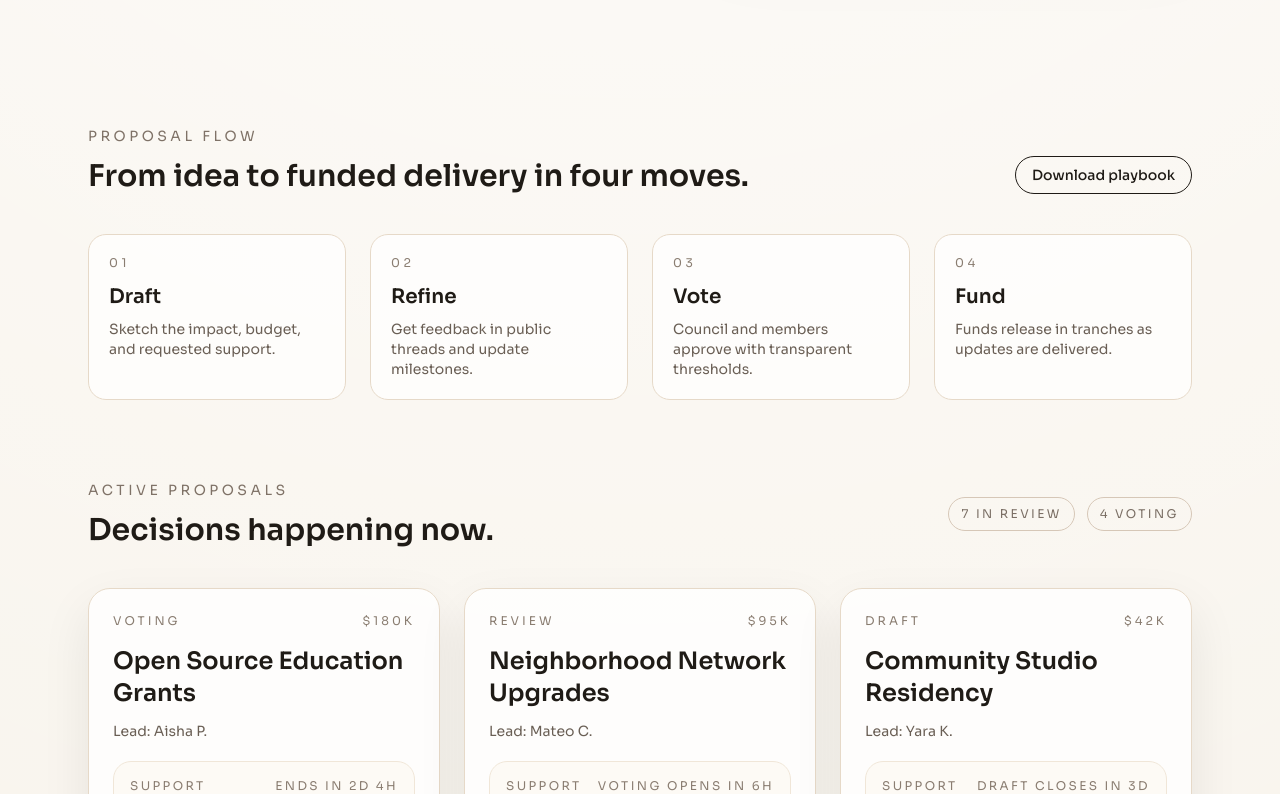
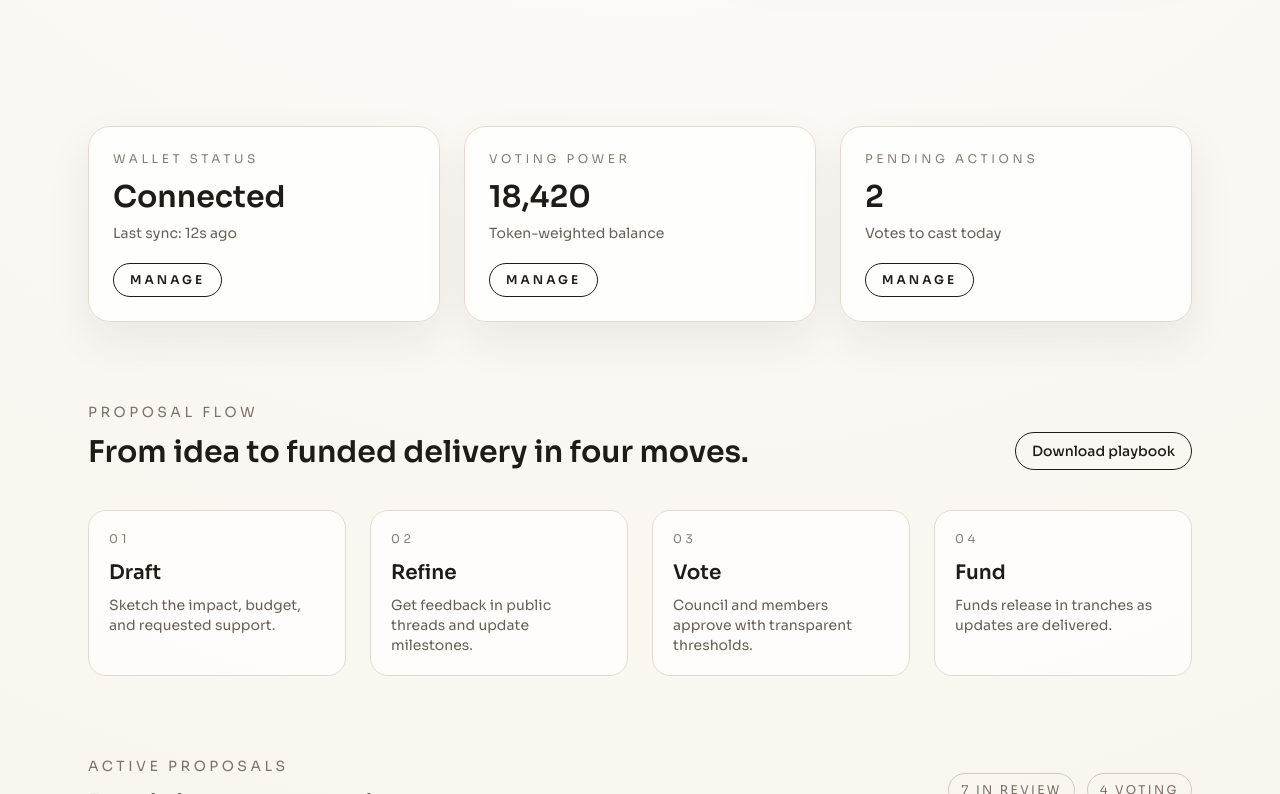
Before and after one commit to TYDev01/Community-Grant-DAO, a Next.js app in the folder frontend/: page / in a window 1280 px wide. Shown: the part 726-1520 px from the top of the page. Built offline with nearby package versions, Linux system fonts and the light colour scheme.

Commit message:
added a governance signal strip

```diff
--- a/frontend/src/app/page.tsx
+++ b/frontend/src/app/page.tsx
@@ -173,6 +173,44 @@ export default function Home() {
             </div>
           </section>
 
+          <section className="mx-auto w-full max-w-6xl px-6 pb-20">
+            <div className="grid gap-6 lg:grid-cols-3">
+              {[
+                {
+                  title: "Wallet status",
+                  value: "Connected",
+                  detail: "Last sync: 12s ago",
+                },
+                {
+                  title: "Voting power",
+                  value: "18,420",
+                  detail: "Token-weighted balance",
+                },
+                {
+                  title: "Pending actions",
+                  value: "2",
+                  detail: "Votes to cast today",
+                },
+              ].map((item) => (
+                <div
+                  key={item.title}
+                  className="rounded-3xl border border-[#e6d9c8] bg-white/80 p-6 shadow-[0_18px_45px_rgba(31,27,22,0.07)]"
+                >
+                  <p className="text-xs uppercase tracking-[0.3em] text-[#8a7d71]">
+                    {item.title}
+                  </p>
+                  <p className="mt-3 text-3xl font-semibold text-[#1f1b16] font-[var(--font-display)]">
+                    {item.value}
+                  </p>
+                  <p className="mt-2 text-sm text-[#6a5f55]">{item.detail}</p>
+                  <button className="mt-5 rounded-full border border-[#1f1b16] px-4 py-2 text-xs font-semibold uppercase tracking-[0.25em] transition hover:bg-[#1f1b16] hover:text-[#f7f2e9]">
+                    Manage
+                  </button>
+                </div>
+              ))}
+            </div>
+          </section>
+
           <section
             id="flow"
             className="mx-auto w-full max-w-6xl px-6 pb-20"
@@ -258,7 +296,14 @@ export default function Home() {
                   className="rounded-3xl border border-[#e6d9c8] bg-white/80 p-6 shadow-[0_20px_50px_rgba(31,27,22,0.08)]"
                 >
                   <div className="flex items-center justify-between text-xs uppercase tracking-[0.25em] text-[#8a7d71]">
-                    <span>{card.status}</span>
+                    <span
+                      className={`rounded-full px-3 py-1 text-[10px] font-semibold ${
+                        statusStyles[card.status] ??
+                        "bg-[#f0e6d8] text-[#6a5f55]"
+                      }`}
+                    >
+                      {card.status}
+                    </span>
                     <span>{card.budget}</span>
                   </div>
                   <h3 className="mt-4 text-2xl font-semibold text-[#1f1b16] font-[var(--font-display)]">
```
